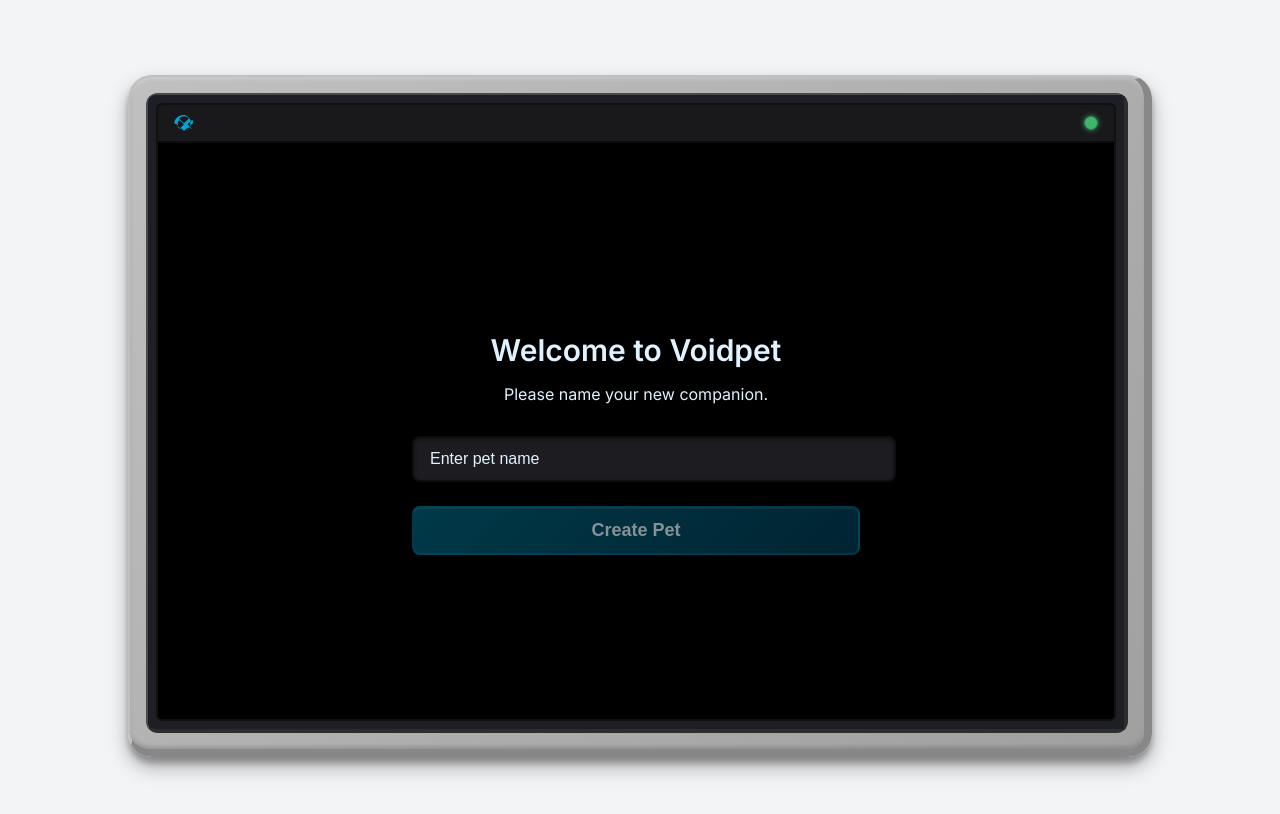
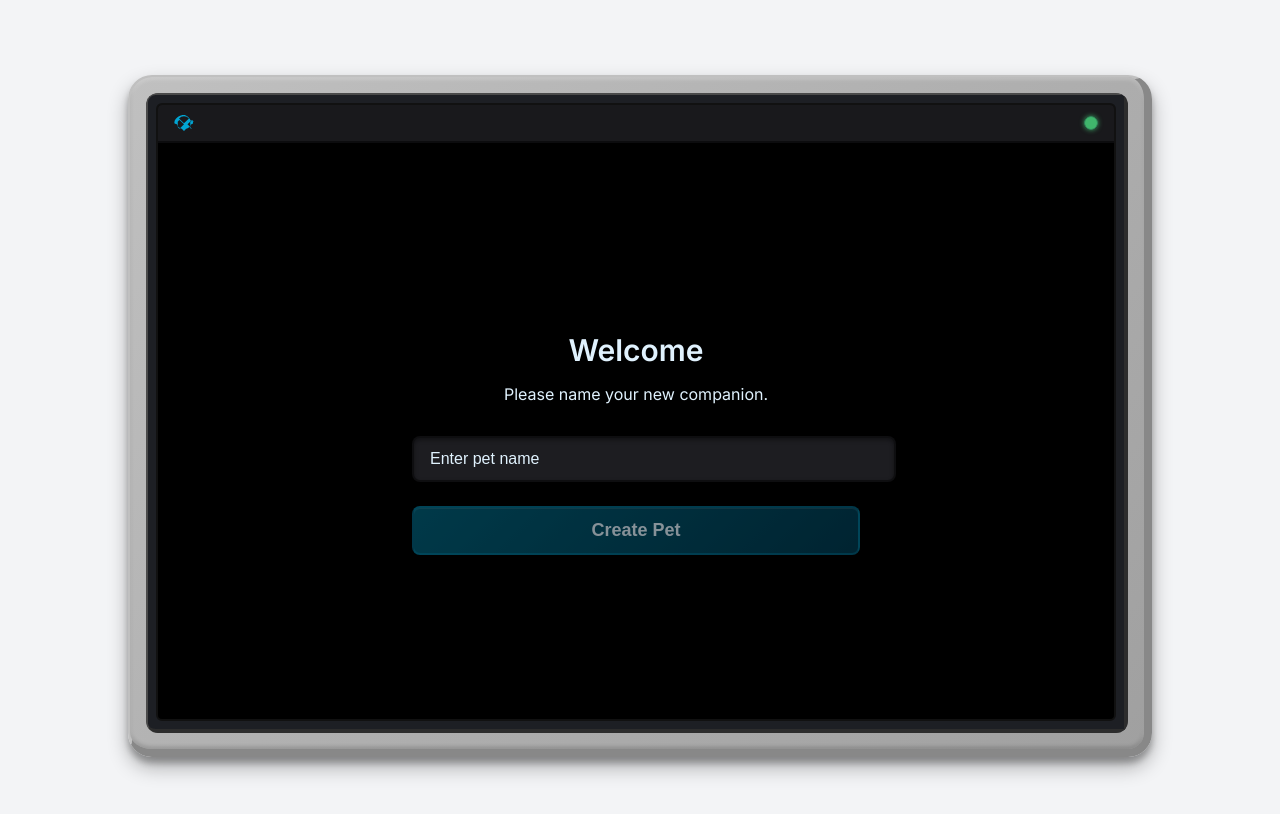
Before and after one commit to claudiahodoroga/voidpet, a React (Vite) app in the folder voidpet-project/: page / in a window 1280 px wide. Shown: the top 814 px of the page. Built offline with nearby package versions, Linux system fonts and the light colour scheme.

Commit message:
Update PetForm.tsx

```diff
--- a/voidpet-project/src/components/PetForm/PetForm.tsx
+++ b/voidpet-project/src/components/PetForm/PetForm.tsx
@@ -23,7 +23,7 @@
 
   return (
     <div className={styles.petNameFormContainer}>
-      <h2 className={styles.title}>Welcome to Voidpet</h2>
+      <h2 className={styles.title}>Welcome</h2>
       <p className={styles.subtitle}>Please name your new companion.</p>
       <form onSubmit={handleSubmit} className={styles.form}>
         <div>
```
